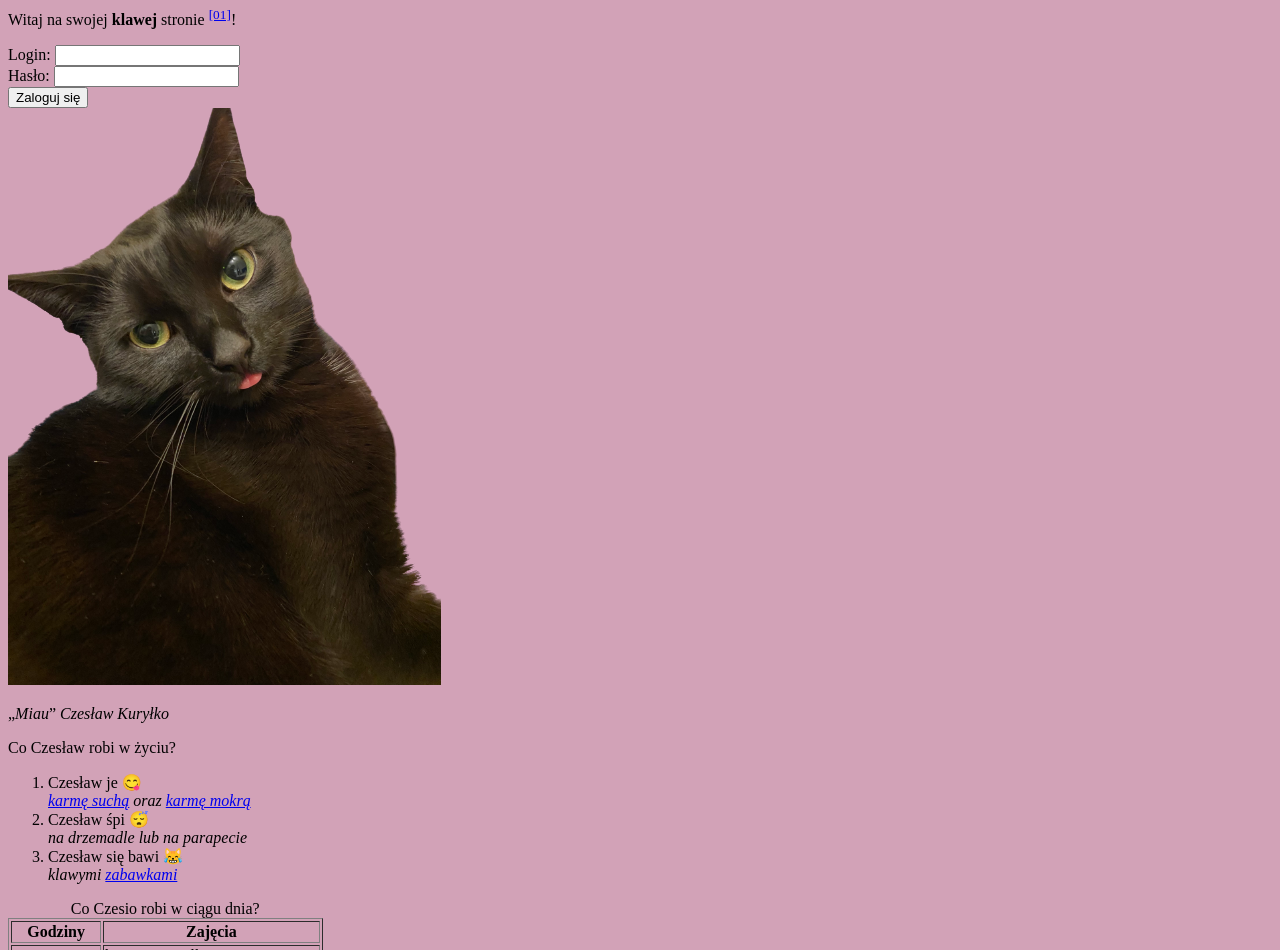
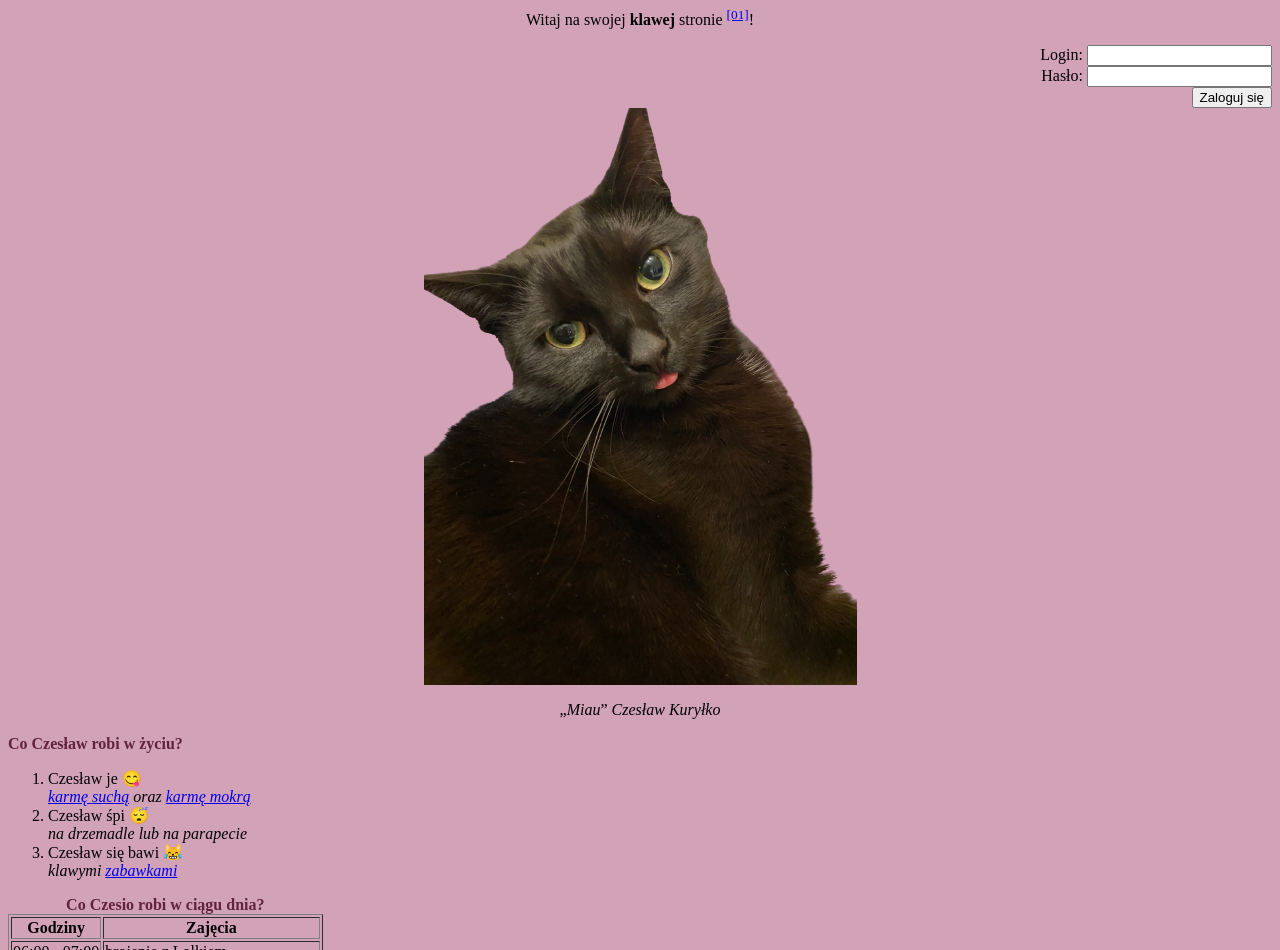
Before and after one commit to klaudiakurylo/klaudiakurylo.github.io, a plain HTML site: page index.html in a window 1280 px wide. Shown: the part 74-1024 px from the top of the page. Drawn offline with Linux system fonts and the light colour scheme.

Commit message:
css file and small improvements on the main page

```diff
--- /dev/null
+++ b/css/style.css
@@ -0,0 +1,24 @@
+body{
+    background-color:rgb(210, 162, 183);
+}
+#hello{
+    color: rgb(97, 36, 62)
+}
+.introduction {
+    text-align: center;
+}
+#login{
+    text-align: right;
+}
+#czesio-img{
+    display: block;
+    margin-left: auto;
+    margin-right: auto;
+}
+#quot{
+    text-align: center;
+}
+.poll-question{
+    color: rgb(97, 36, 62);
+    font-weight: bold;
+}
--- a/index.html
+++ b/index.html
@@ -1,26 +1,27 @@
 <!DOCTYPE html>
 <html lang="pl">
     <head>
+        <link rel="stylesheet" href="css/style.css">
         <meta http-equiv="Content-Type" content="text/html;charset=UTF-8">
         <meta name="description" content="Czesław to najlepszy kotek na świecie. Poznaj Czesława!">
        <title>
         Czesław Kuryłko
        </title>
     </head>
-    <body style="background-color: #D2A2B7;">
-        <h1>Hello <span title="urodzony w 2020 r.">Czesio!</span> &#128568</h1>
-          <p>Witaj na swojej <b title="*najklawszej">klawej</b> stronie <sup> <a href="#[01]">[01]</a></sup>!</p>
-          <form action="login.php" method="post">
-            Login: <input type="text" name="login" required> <br>
-            Hasło: <input type="password" name="pw"> <br>
-            <input type="submit" value="Zaloguj się">
-          </form>
-          <img src="images/czesio.png" alt="Tu był Czesio, ale poszedł jeść" width="433" height="577">
-          <p>
+    <body>
+        <h1 class="introduction" id="hello">Hello <span title="urodzony w 2020 r.">Czesio!</span> &#128568</h1>
+          <p class="introduction">Witaj na swojej <b title="*najklawszej">klawej</b> stronie <sup> <a href="#[01]">[01]</a></sup>!</p>
+              <form id=login action="login.php" method="post">
+                Login: <input type="text" name="login" required> <br>
+                Hasło: <input type="password" name="pw"> <br>
+                <input type="submit" value="Zaloguj się">
+              </form>
+          <img src="images/czesio.png" alt="Tu był Czesio, ale poszedł jeść" width="433" height="577" id="czesio-img">
+          <p id="quot">
             <q><i>Miau</i></q>
             <cite>Czesław Kuryłko</cite>
         </p>
-          <p>Co Czesław robi w życiu?</p>
+          <p class="poll-question">Co Czesław robi w życiu?</p>
           <ol>
             <li>Czesław je &#128523 </li>
                 <i>
@@ -37,7 +38,7 @@
           </ol>
           <table border="1">
             <thead>
-                <caption>Co Czesio robi w ciągu dnia?</caption>
+                <caption class="poll-question">Co Czesio robi w ciągu dnia?</caption>
             </thead>
             <tbody>
                 <tr>
@@ -86,9 +87,9 @@
           <br>
           <form action="ankieta.php" method="post">
               <fieldset>
-                  <legend>Jak długo w ciągu dnia śpi Czesio? <br></legend>
+                  <legend class="poll-question">Jak długo w ciągu dnia śpi Czesio? <br></legend>
                   <input type="radio" name="sen_czesia" id="sen_czesia1" value="nigdy"><label for="sen_czesia1">Czesio nigdy nie śpi tylko czuwa.</label></input><br>
-                  <input type="radio" name="sen_czesia" id="sen_czesia2" value="z przerwą"><label for="sen_czesia2">Czesio przesypia całe dnie z przerwą na jedzenie i zabawę.</label></input><br>
+                  <input type="radio" name="sen_czesia" id="sen_czesia2" value="z przerwą"><labeln for="sen_czesia2">Czesio przesypia całe dnie z przerwą na jedzenie i zabawę.</labeln></input><br>
                   <input type="radio" name="sen_czesia" id="sen_czesia3" value="8 godzin"><label for="sen_czesia3">Czesio przesypia zdrowe 8 godzin dziennie.</label></input><br>
               </fieldset>
               <input type="submit" value="Wyślij"><br><br>
@@ -96,14 +97,14 @@
               <br>
                 <form action="ankieta.php" method="post">
                     <fieldset>
-                        <legend>Co najbardziej lubisz w Czesiu?</legend>
+                        <legend class="poll-question">Co najbardziej lubisz w Czesiu?</legend>
                         <input type="checkbox" name="preferencje" id="nosek" value="nosek"><label for="nosek">Nosek</label></input><br>
                         <input type="checkbox" name="preferencje" id="łapki" value="łapki"><label for="łapki">Łapki</label></input><br>
                         <input type="checkbox" name="preferencje" id="ogonek" value="ogonek"><label for="ogonek">Ogonek</label></input><br>
                     </fieldset>
                     <input type="submit" value="Wyślij"><br><br>
                 </form>
-          W przypadku wątpliwości co do preferencji jedzeniowych Czesia <a href="contact.html">skontaktuj się z nami</a>! <br><br>
+          <p>W przypadku wątpliwości co do preferencji jedzeniowych Czesia <a href="contact.html">skontaktuj się z nami</a>! <br><br></p>
           <a href="#top">Do góry</a> <br>
         <p id="[01]"><sup>[01]</sup>Strona została stworzona przez Maupkę.</p>
 
```
